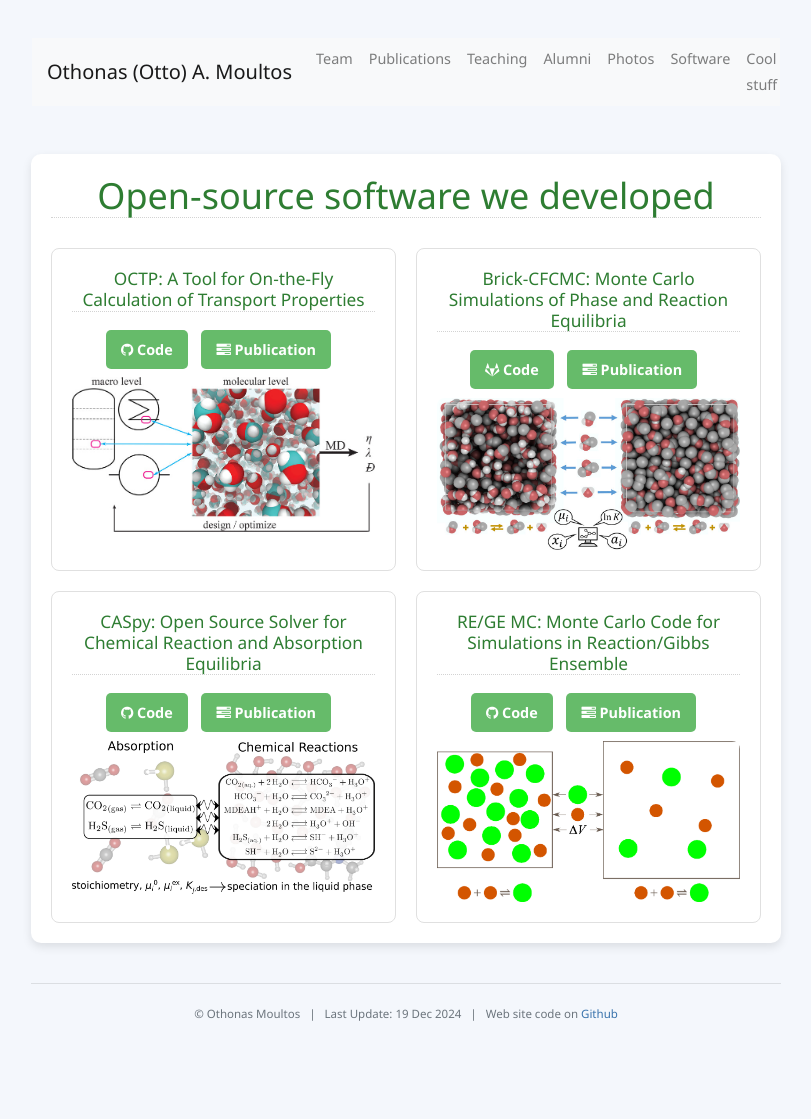
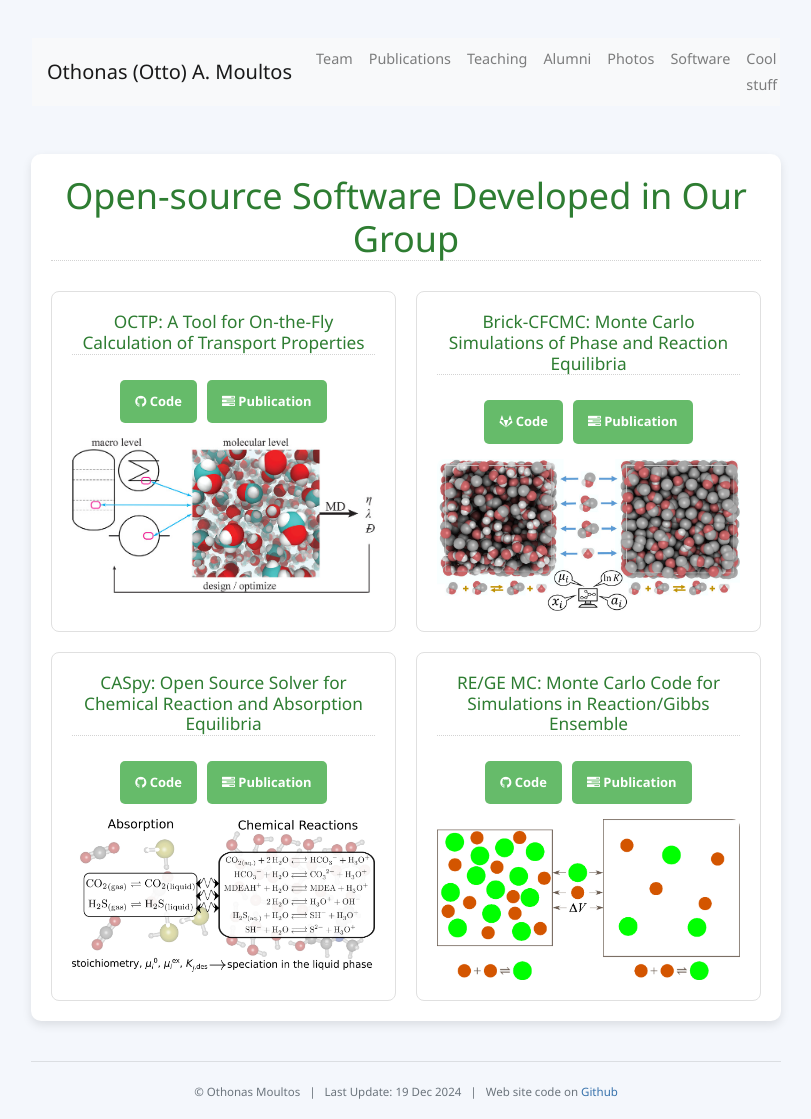
Before and after one commit to omoultosEthTuDelft/web, a Jekyll site: the page built from software/index.md, in a window 1280 px wide. Shown: the whole page, without its empty margins (234-1045 px from the left). Built offline with Jekyll 4.4.1, drawn with Linux system fonts in a browser that asks for light colours; nearby versions of some CDN libraries; our own code applies the rules of GitHub Pages for plain Markdown files; before the commit the page ends 1042 px from its top, so only the background shows below that; some of the changed lines change nothing that is shown.

Commit message:
software

```diff
--- a/software/index.md
+++ b/software/index.md
@@ -1,9 +1,5 @@
----
-layout: default
-title: "Software"
----
-
 <style>
+  /* General styling remains the same */
   body {
     font-family: 'Segoe UI', sans-serif;
     line-height: 1.8;
@@ -57,6 +53,10 @@
 
   .links {
     margin-top: 10px;
+    display: flex;
+    flex-wrap: wrap;
+    justify-content: center;
+    gap: 10px;
   }
 
   .links a {
@@ -66,7 +66,7 @@
     padding: 10px 15px;
     border-radius: 5px;
     font-weight: bold;
-    margin-right: 10px;
+    font-size: 0.9em;
     transition: background-color 0.3s ease;
   }
 
@@ -85,10 +85,32 @@
   .gallery img:hover {
     transform: scale(1.05);
   }
+
+  @media (max-width: 768px) {
+    .grid {
+      grid-template-columns: 1fr; /* Stack cards on top of each other */
+    }
+
+    .links a {
+      padding: 8px 10px; /* Reduce button padding */
+      font-size: 0.8em; /* Make the text smaller */
+    }
+  }
+
+  @media (max-width: 480px) {
+    h3 {
+      font-size: 1.8em; /* Reduce heading size for small screens */
+    }
+
+    .links a {
+      padding: 5px 8px; /* Further reduce padding for very small screens */
+      font-size: 0.75em; /* Shrink button text even more */
+    }
+  }
 </style>
 
 <div class="content">
-  <h3>Open-source software we developed</h3>
+  <h3>Open-source Software Developed in Our Group</h3>
   <div class="grid">
     <!-- OCTP -->
     <div class="card">
```
